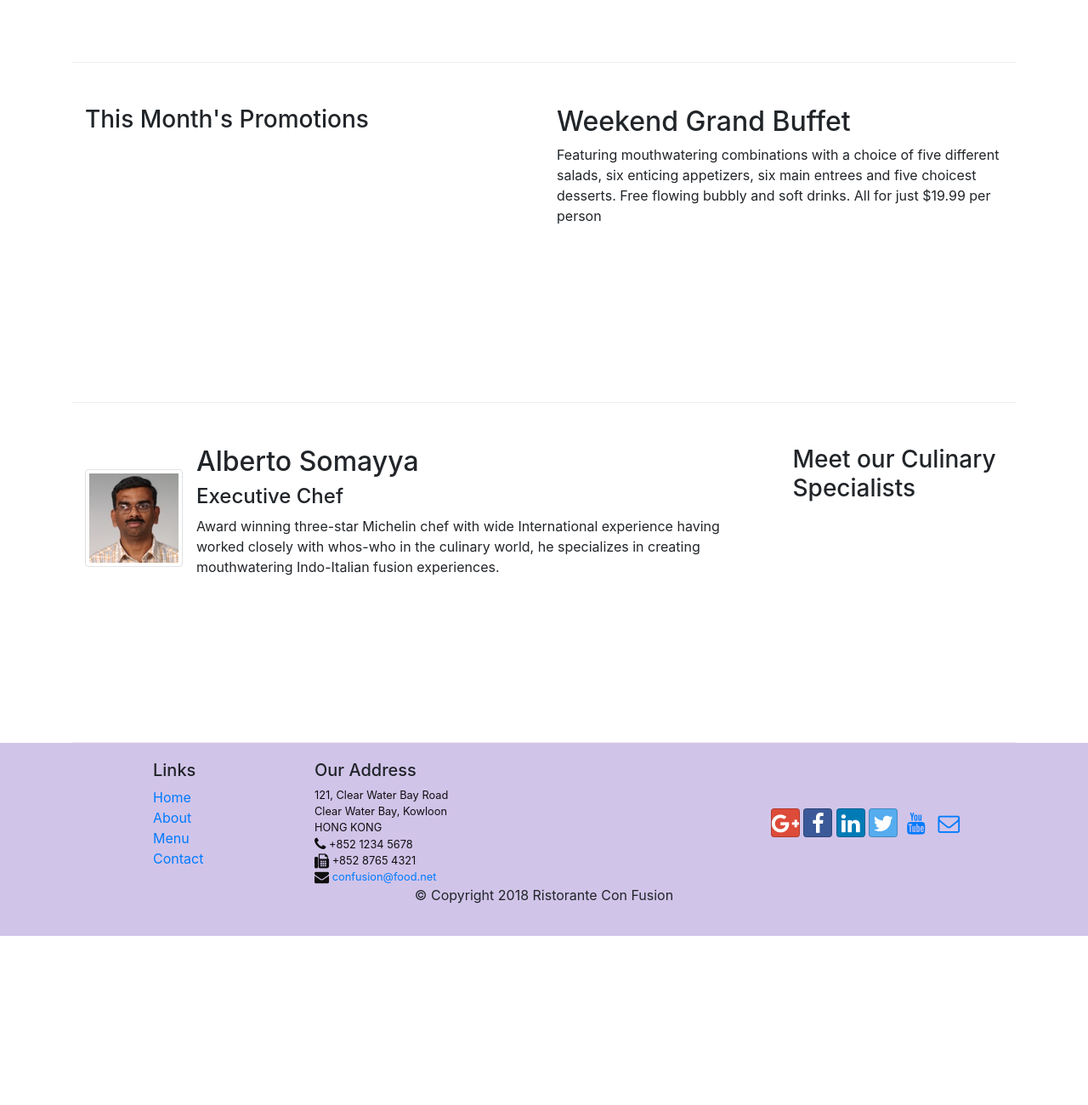
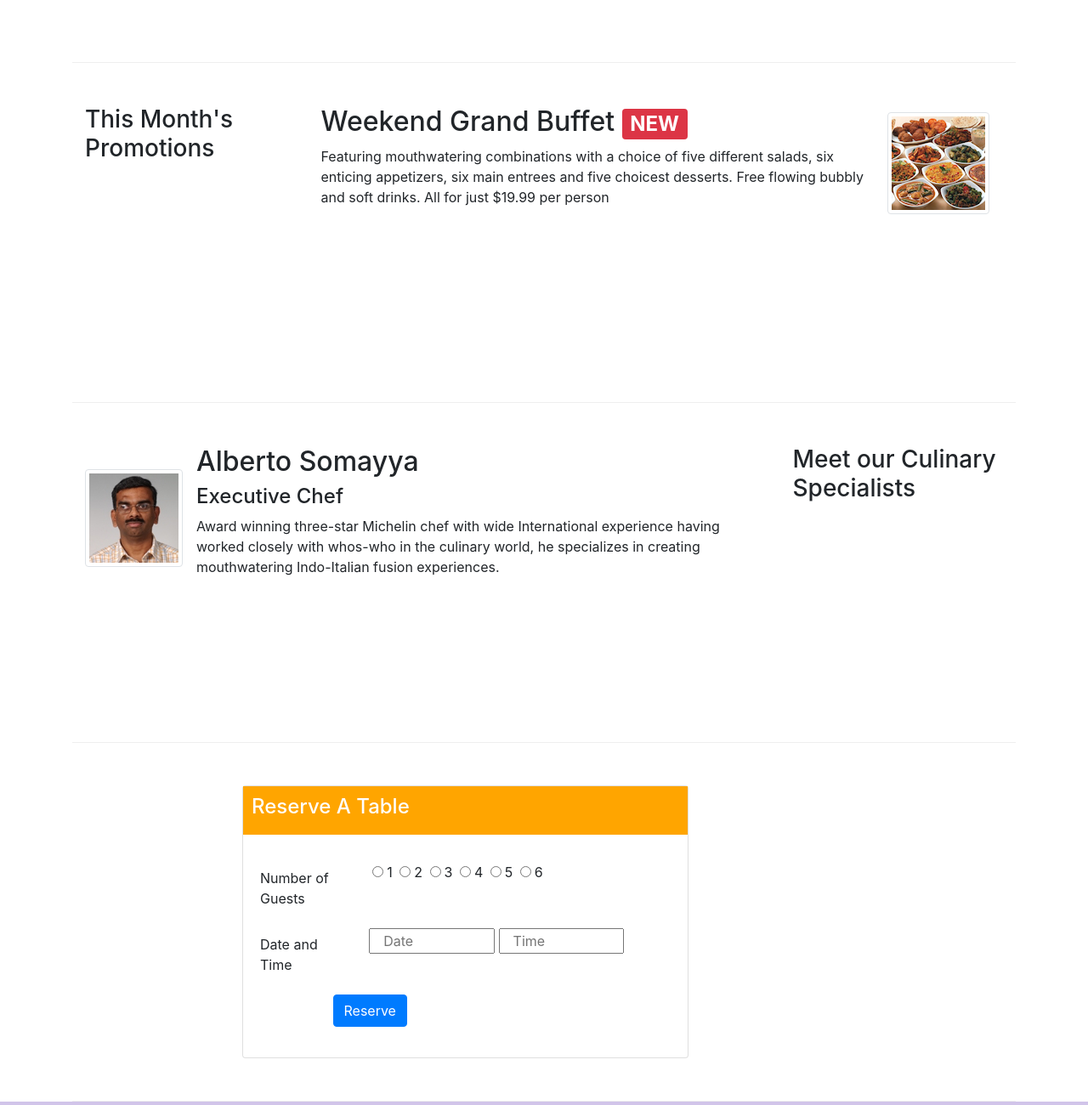
Before and after one commit to anujnaRao/Front_End_Web_UI_FrameWorks_Tools, a website: page index.html in a window 1280 px wide. Shown: the part 660-1960 px from the top of the page at 85% size. Before the commit the page ends 1761 px from the top, so only its background shows below. Drawn offline with nearby package versions, Linux system fonts and the light colour scheme.

Commit message:
update on forms with buttons

```diff
--- a/css/style.css
+++ b/css/style.css
@@ -31,3 +31,8 @@
 .navbar-dark{
     background-color: #512DA8;
 }
+.card-title{
+  background-color: orange;
+  padding: 10px 10px 10px 10px;
+  color: white;
+}
--- a/index.html
+++ b/index.html
@@ -39,8 +39,12 @@
                         <p>We take inspiration from the World's best cuisines, and create a unique fusion experience.
                              Our lipsmacking creations will tickle your culinary senses!</p>
                     </div>
-                    <div class="col-12 col-sm align-self-center">
+                    <div class="col-6 col-sm align-self-center">
                         <img src="img/logo.png" class="img-fluid">
+                    </div>
+
+                    <div class="col-6 col-sm align-self-center">
+                        <a href="#Reserve" class="btn btn-block btn-warning btn-sm">Reserve Table</a>
                     </div>
                 <div>
             </div>
@@ -55,7 +59,7 @@
                         <img class="d-flex mr-3 img-thumbnail align-self-center"
                                 src="img/uthappizza.png" alt="Uthappizza">
                         <div class="media-body">
-                            <h2 class="mt-0">Uthappizza<span class="badge badge-danger">HOT</span>
+                            <h2 class="mt-0">Uthappizza <span class="badge badge-danger">HOT</span>
                                 <span class="badge badge-pill badge-secondary">$4.99</span></h2>
                             <p class="d-none d-sm-block">A unique combination of Indian Uthappam (pancake) and
                                 Italian pizza, topped with Cerignola olives, ripe vine
@@ -67,12 +71,25 @@
             </div>
 
             <div class=" row row-content">
-                <div class="col-12 col-sm-6">
+                <div class="col-12 col-sm-4 order-sm-first col-md-3">
                     <h3>This Month's Promotions</h3>
                 </div>
-                <div class="col col-sm col-md">
-                    <h2>Weekend Grand Buffet</h2>
-                    <p>Featuring mouthwatering combinations with a choice of five different salads, six enticing appetizers, six main entrees and five choicest desserts. Free flowing bubbly and soft drinks. All for just $19.99 per person </p>
+
+                <div class="col-12 col-sm-4 order-sm-last col-md">
+
+                    <div class="media">
+                        <img class="d-flex mr-3 img-thumbnail align-self-center order-sm-last"
+                                src="img/buffet.png" alt="Alberto Somayya">
+                        <div class="media-body">
+                            <h2 class="mt-0">Weekend Grand Buffet
+                                <span class="badge badge-danger">NEW</span>
+                            </h2>
+                            <p class="d-none d-sm-block mr-3">Featuring mouthwatering combinations with a choice of five different salads,
+                                six enticing appetizers, six main entrees and five choicest desserts.
+                                 Free flowing bubbly and soft drinks. All for just $19.99 per person
+                                </p>
+                        </div>
+                    </div>
                 </div>
             </div>
 
@@ -97,7 +114,40 @@
                 </div>
             </div>
 
-            <div class=""></div>
+            <div class="row row-content" id="Reserve">
+                <div class="col-12 col-sm-3 col-md-6 col-lg-6 offset-2">
+                    <div class="card">
+                        <div class="card-title"><h4>Reserve A Table</h4></div>
+                        <div class="card-body">
+                            <form>
+                                <div class="form-group row">
+                                    <label for="firstname" class="col-md-3 col-form-label">Number of Guests</label>
+                                    <div class="col">
+                                        <input type="radio" id="1" name="radioBtn" class="col-form-control m-1">1
+                                        <input type="radio" id="2" name="radioBtn" class="col-form-control m-1">2
+                                        <input type="radio" id="3" name="radioBtn" class="col-form-control m-1">3
+                                        <input type="radio" id="4" name="radioBtn" class="col-form-control m-1">4
+                                        <input type="radio" id="5" name="radioBtn" class="col-form-control m-1">5
+                                        <input type="radio" id="6" name="radioBtn" class="col-form-control m-1">6
+                                    </div>
+                                </div>
+                                <div class="form-group row">
+                                    <label for="lastname" class="col-md-3 col-form-label">Date and Time</label>
+                                    <div class="col">
+                                        <input type="text" id="dateT" name="dateT" placeholder="Date"  class="col-md-5 col-form-control">
+                                        <input type="text" id="timeT" name="timeT" placeholder="Time"  class="col-md-5 col-form-control">
+                                    </div>
+                                </div>
+                                <div class="form-group row">
+                                    <div class="offset-md-2 col-md-10">
+                                        <button type="submit" class="btn btn-primary">Reserve</button>
+                                    </div>
+                                </div>
+                            </form>
+                        </div>
+                    </div>
+                </div>
+            </div>
         </div>
 
         <footer class="footer">
```
Also changed, not shown: Images/assignment2.png (added), Images/assignment2SM.png (added).
